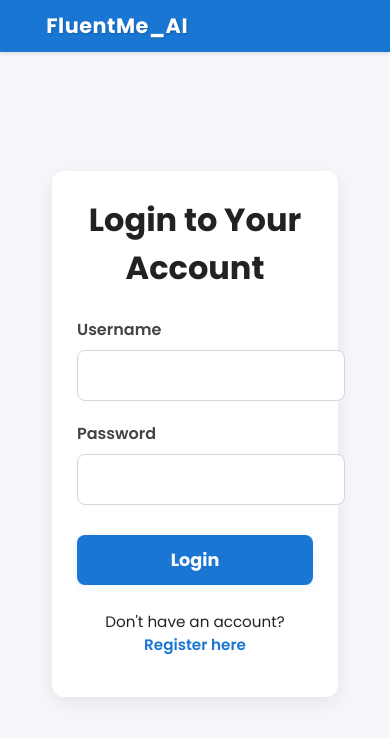
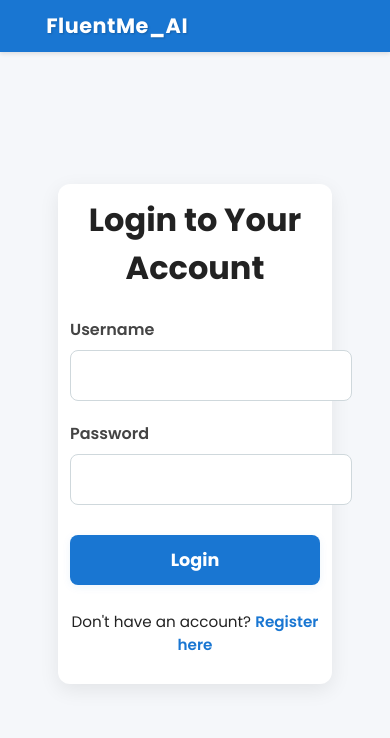
Before and after one commit to akshitsingla21/FlunetMe_AI, a React (Vite) app in the folder client/: page /login in a window 390 px wide. Shown: the top 738 px of the page. Built offline with nearby package versions, Linux system fonts and the light colour scheme; no server answers.

Commit message:
fix: add margin and adjust width for login form on mobile

```diff
--- a/client/src/components/LoginPage.css
+++ b/client/src/components/LoginPage.css
@@ -99,8 +99,18 @@
   text-decoration: underline;
 }
 
+@media (max-width: 600px) {
+  .login-container {
+    padding: 18px;
+    margin: 0 10px;
+    max-width: 95vw;
+  }
+}
+
 @media (max-width: 480px) {
   .login-container {
-    padding: 25px;
+    padding: 12px;
+    margin: 0 6px;
+    max-width: 98vw;
   }
 }
```
